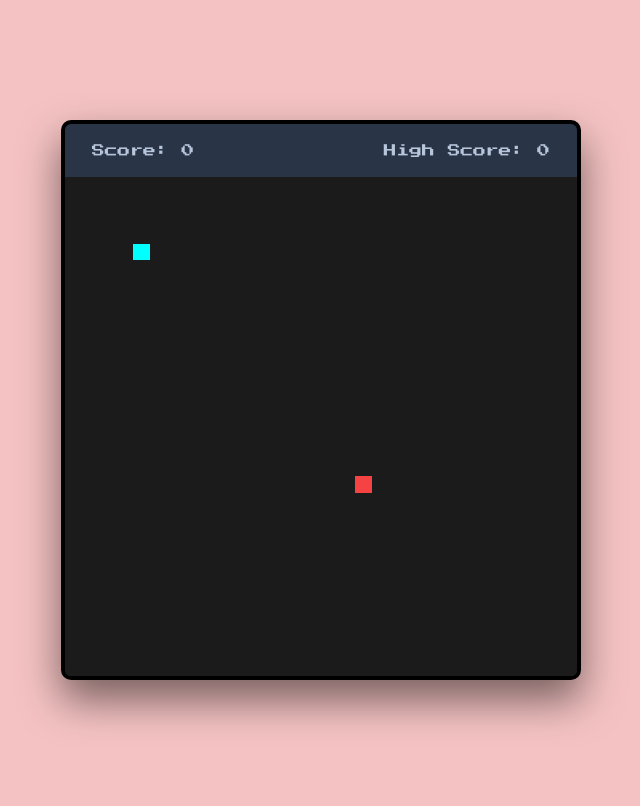
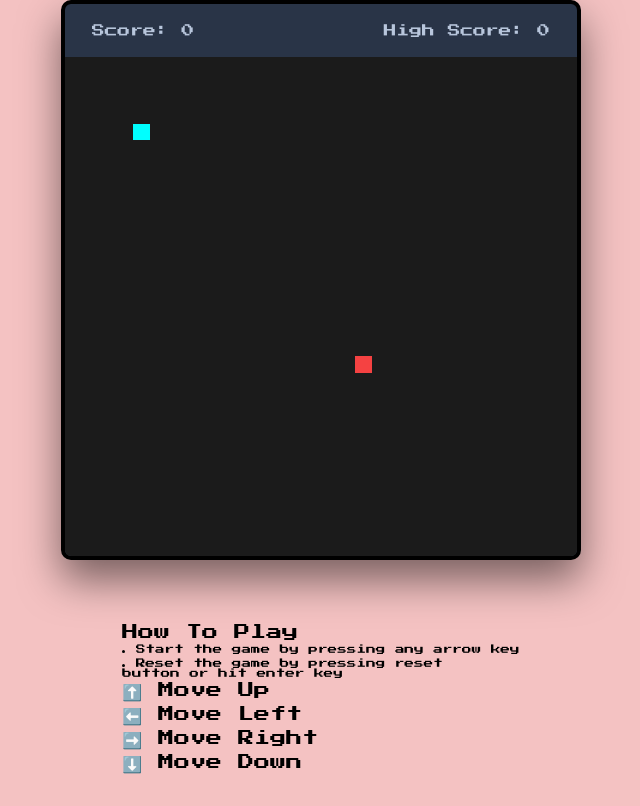
Before and after one commit to zzeroyzz/snakegame, a plain HTML site: page index.html in a window 1280 px wide. Shown: the whole page, without its empty margins (319-959 px from the left). Drawn offline with Linux system fonts and the light colour scheme.

Commit message:
feat: added instructions

```diff
--- a/index.html
+++ b/index.html
@@ -11,6 +11,7 @@
     <script src="script.js" defer></script>
   </head>
   <body>
+    <div class="container">
     <div class="wrapper">
       <div class="game-details">
         <span class="score">Score: 0</span>
@@ -24,5 +25,15 @@
         <i data-key="ArrowDown" class="fa-solid fa-arrow-down-long"></i>
       </div>
 </div>
+<div class="instructions-wrapper">
+  <heading>How To Play</heading>
+  <li>Start the game by pressing any arrow key</li>
+  <li>Reset the game by pressing reset <br/> button or hit enter key</li>
+  <p> ⬆️ Move Up</p>
+  <p> ⬅️ Move Left</p>
+  <p> ➡️ Move Right</p>
+  <p> ⬇️ Move Down</p>
+</div>
+</div>
   </body>
 </html>
--- a/style.css
+++ b/style.css
@@ -14,6 +14,13 @@ body {
   justify-content: center;
   min-height: 100vh;
   background-color: #f4c2c2; /* Light beige/rose background for retro feel */
+}
+
+.container{
+  display:flex;
+  flex-direction: column;
+  gap: 2rem;
+  align-items: center;
 }
 
 .wrapper {
@@ -86,6 +93,16 @@ body {
   font-size:.8rem
 
 }
+.instructions-wrapper{
+  display: flex;
+  flex-direction: column;
+  gap: 4px;
+  padding: 2rem;
+  li{
+    font-size: .6em;
+  }
+}
+
 
 @media screen and (max-width: 800px) {
   .wrapper {
```
